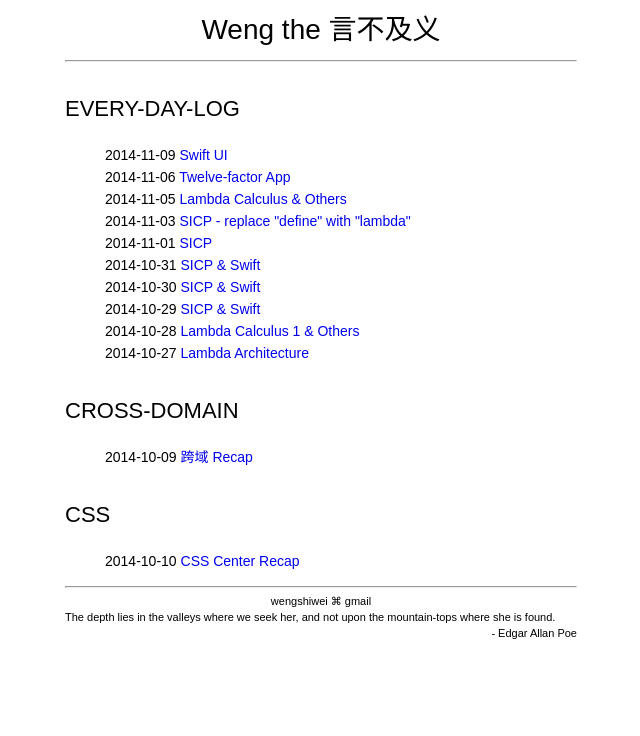
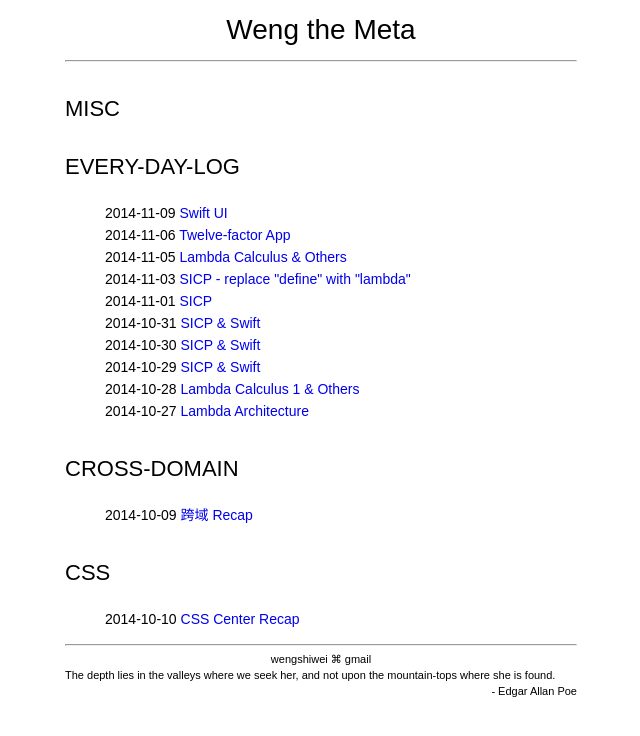
Before and after one commit to wengshiwei/wengshiwei.github.io, a Jekyll site: the page built from index.html, in a window 1280 px wide. Shown: the top 736 px of the page, without its empty margins (319-959 px from the left). Built offline with Jekyll 4.4.1, drawn with Linux system fonts in a browser that asks for light colours.

Commit message:
change title

```diff
--- a/_layouts/default.html
+++ b/_layouts/default.html
@@ -8,7 +8,7 @@
 <body>
 	<div class='container'>
 		<header class='text-align-center'>
-			<h1><a class="no-style" href='/'>Weng the 言不及义</a></h1>
+			<h1><a class="no-style" href='/'>Weng the Meta</a></h1>
 		</header>
 		{{ content }}
 		<hr>
--- a/index.html
+++ b/index.html
@@ -1,7 +1,8 @@
 ---
-title: Weng the 言不及义
+title: Weng the Meta
 layout: default
 categories:
+- misc
 - every-day-log
 - cross-domain
 - css
```
